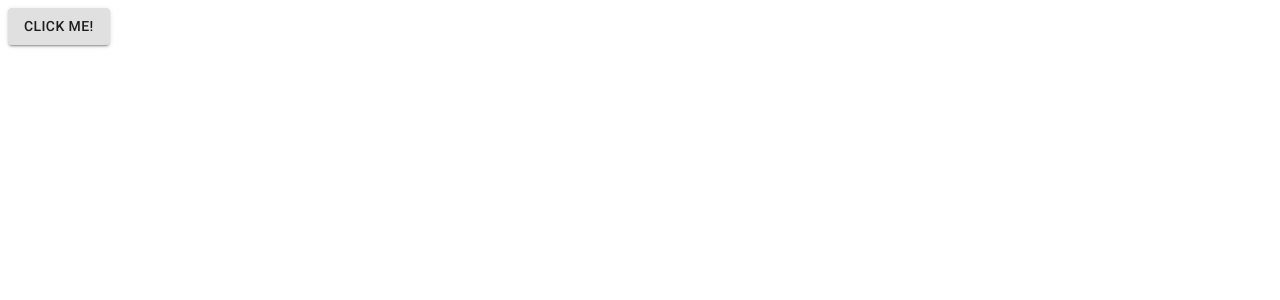
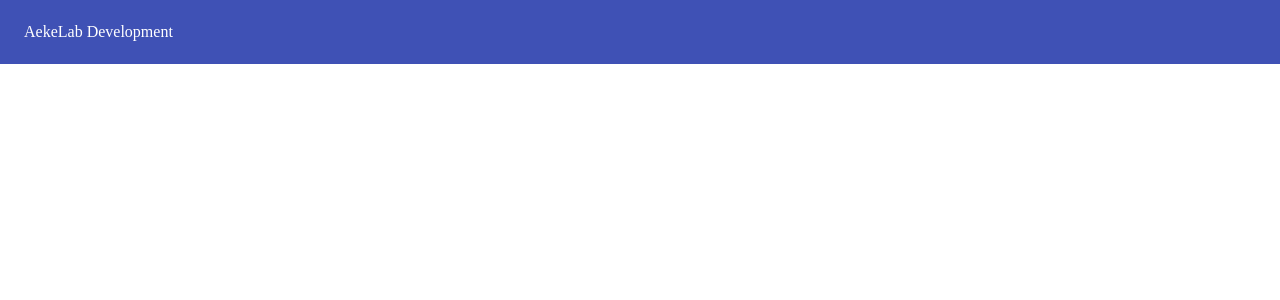
Before and after one commit to suthicha/material-ui-react, a React (Create React App) app: page / in a window 1280 px wide. Shown: the top 300 px of the page. Built offline with nearby package versions, Linux system fonts and the light colour scheme.

Commit message:
added styling theme

```diff
--- a/package.json
+++ b/package.json
@@ -5,6 +5,7 @@
   "dependencies": {
     "@material-ui/core": "^4.11.2",
     "@material-ui/icons": "^4.11.2",
+    "@material-ui/styles": "^4.11.2",
     "@testing-library/jest-dom": "^5.11.4",
     "@testing-library/react": "^11.1.0",
     "@testing-library/user-event": "^12.1.10",
--- a/src/components/App.js
+++ b/src/components/App.js
@@ -1,10 +1,16 @@
 import React from 'react';
-import Button from '@material-ui/core/Button';
+import { ThemeProvider } from '@material-ui/core/styles';
+
+import theme from './ui/Theme';
+import Header from '../components/ui/Header';
 
 function App() {
-  return <div>
-    <Button variant="contained">Click Me!</Button>
-  </div>;
+  return (
+    <ThemeProvider theme={theme}>
+      <Header />
+      Hello...
+    </ThemeProvider>
+  )
 }
 
 export default App;
--- a/src/components/ui/Header.js
+++ b/src/components/ui/Header.js
@@ -0,0 +1,30 @@
+import React from  'react';
+import AppBar from '@material-ui/core/AppBar';
+import ToolBar from '@material-ui/core/ToolBar';
+import useScrollTrigger from '@material-ui/core/useScrollTrigger';
+
+function ElevationScroll(props) {
+    const { children, window } = props;
+    // Note that you normally won't need to set the window ref as useScrollTrigger
+    // will default to window.
+    // This is only being set here because the demo is in an iframe.
+    const trigger = useScrollTrigger({
+      disableHysteresis: true,
+      threshold: 0,
+      target: window ? window() : undefined,
+    });
+
+    return React.cloneElement(children, {
+      elevation: trigger ? 4 : 0,
+    });
+  }
+
+export default function Header(props) {
+    return (
+        <ElevationScroll>
+            <AppBar position="fixed">
+                <ToolBar>AekeLab Development</ToolBar>
+            </AppBar>
+        </ElevationScroll>
+    );
+};
--- /dev/null
+++ b/src/components/ui/Theme.js
@@ -0,0 +1,5 @@
+import { createMuiTheme } from '@material-ui/core/styles';
+
+export default createMuiTheme({
+
+})
```
Also changed, not shown: 1 other file (tests, documents, lock files or other folders).
